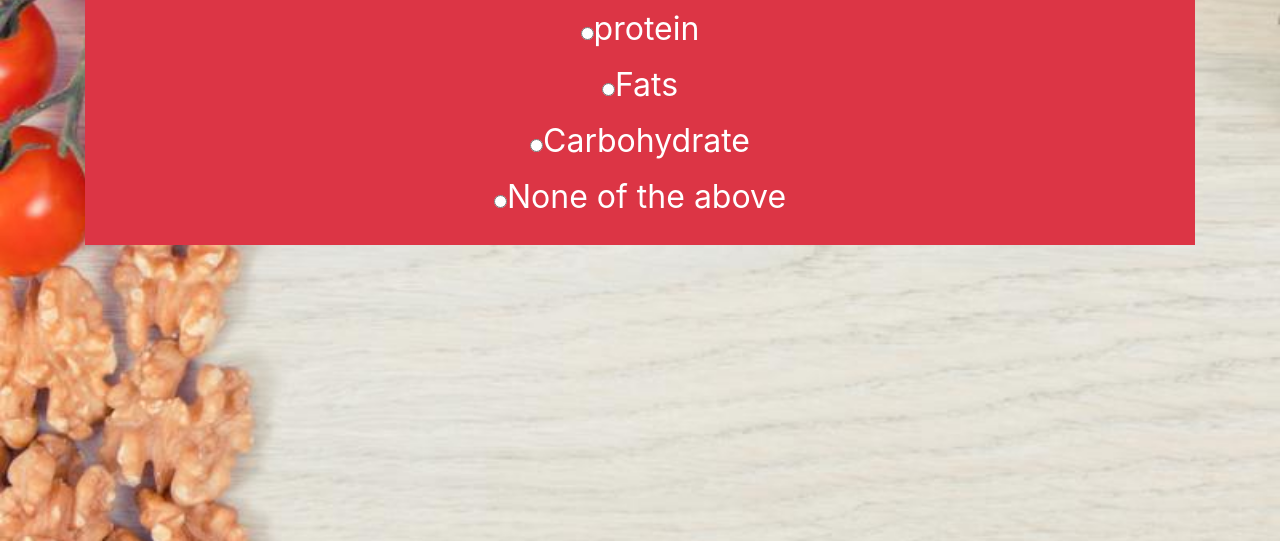
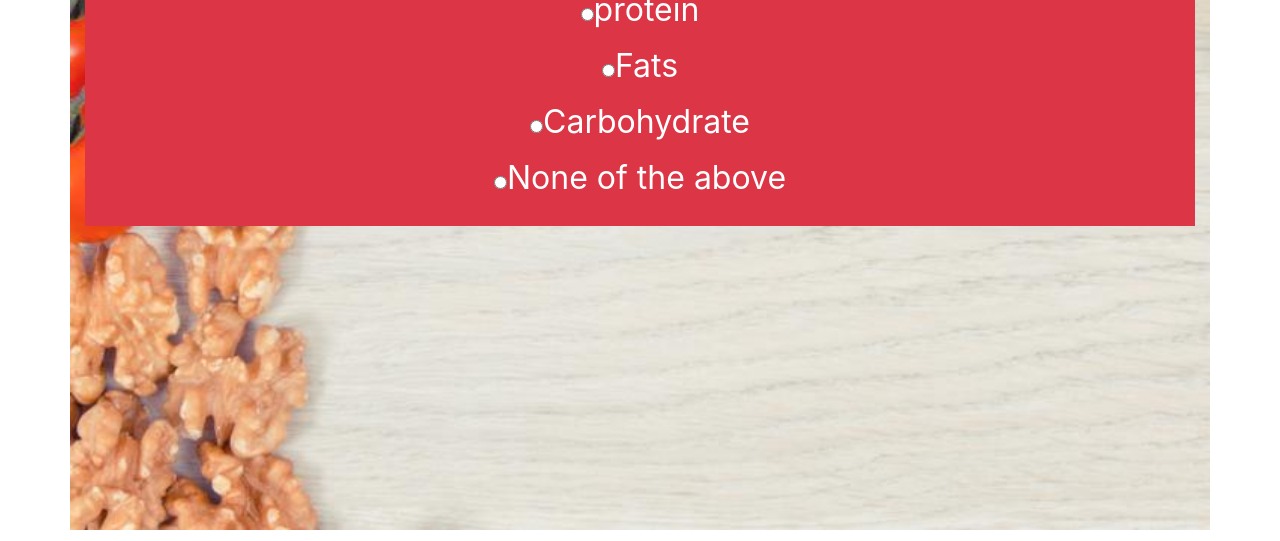
Before and after one commit to meshkeys/capstone-project, a plain HTML site: page index.html in a window 1280 px wide. Shown: the part 270-811 px from the top of the page. Drawn offline with nearby package versions, Linux system fonts and the light colour scheme.

Commit message:
capstone

```diff
--- a/css/style.css
+++ b/css/style.css
@@ -1,5 +1,5 @@
-body {
-    background: url("/img/capstone-bg.jpg") no-repeat center center fixed;
+.mainbody-class {
+    background: url("./../img/capstone-bg.jpg");
     height: 100vh;
     -webkit-background-size: cover;
     -o-background-size: cover;
--- a/index.html
+++ b/index.html
@@ -7,8 +7,8 @@
         <script src="js/question.js"></script>
         <script src="./js/index.js"></script>
     </head>
-    <body class="p-3 mb-2 bg-info text-white">
-        <div class="container main-body-title">
+    <body>
+        <div class="container main-body-title mainbody-class">
             <div class="font-weight-bolder">
                      <h1> Do you know how to </h1>
                          <h1> choose healthy foods?</h1>
```
